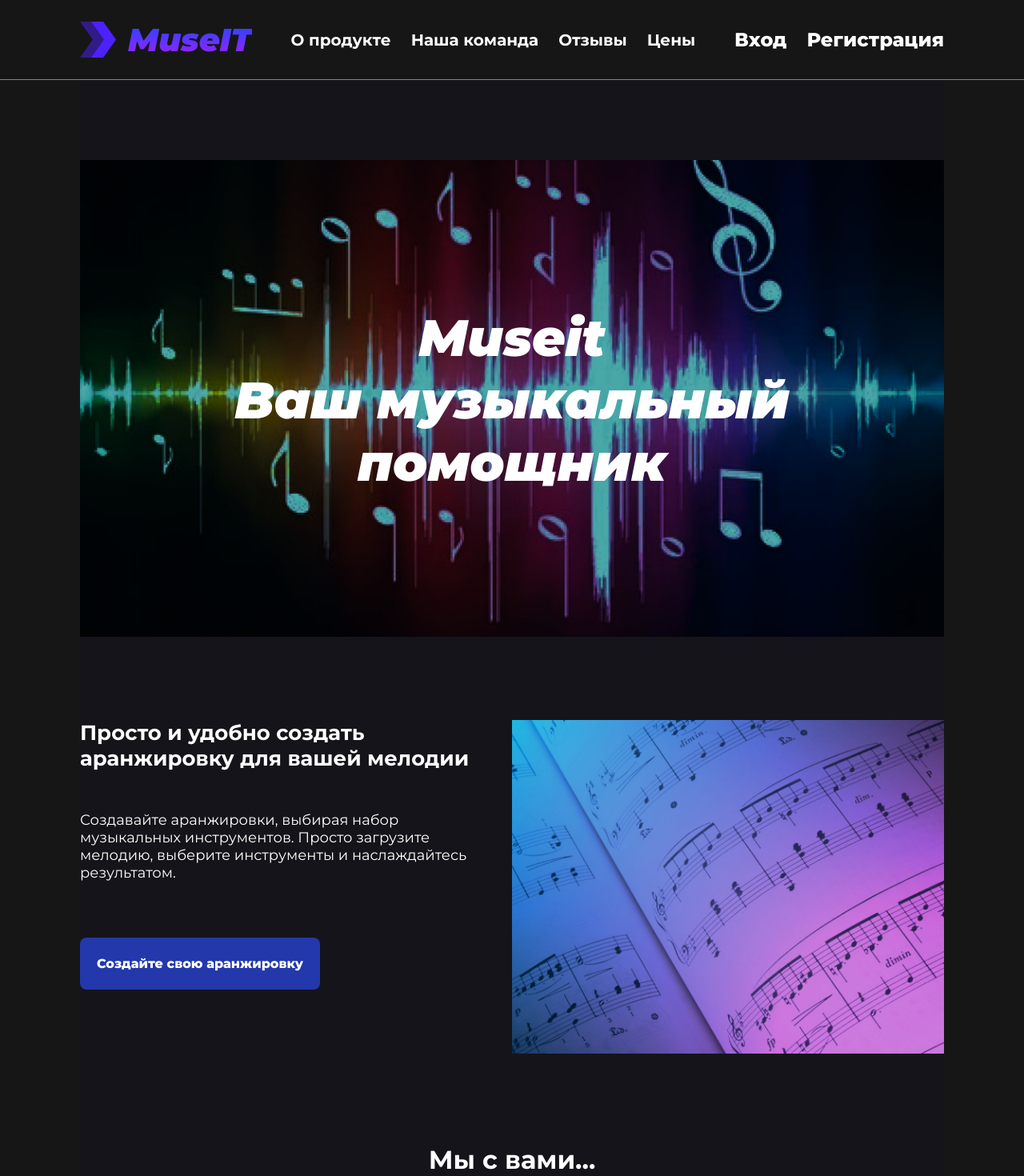
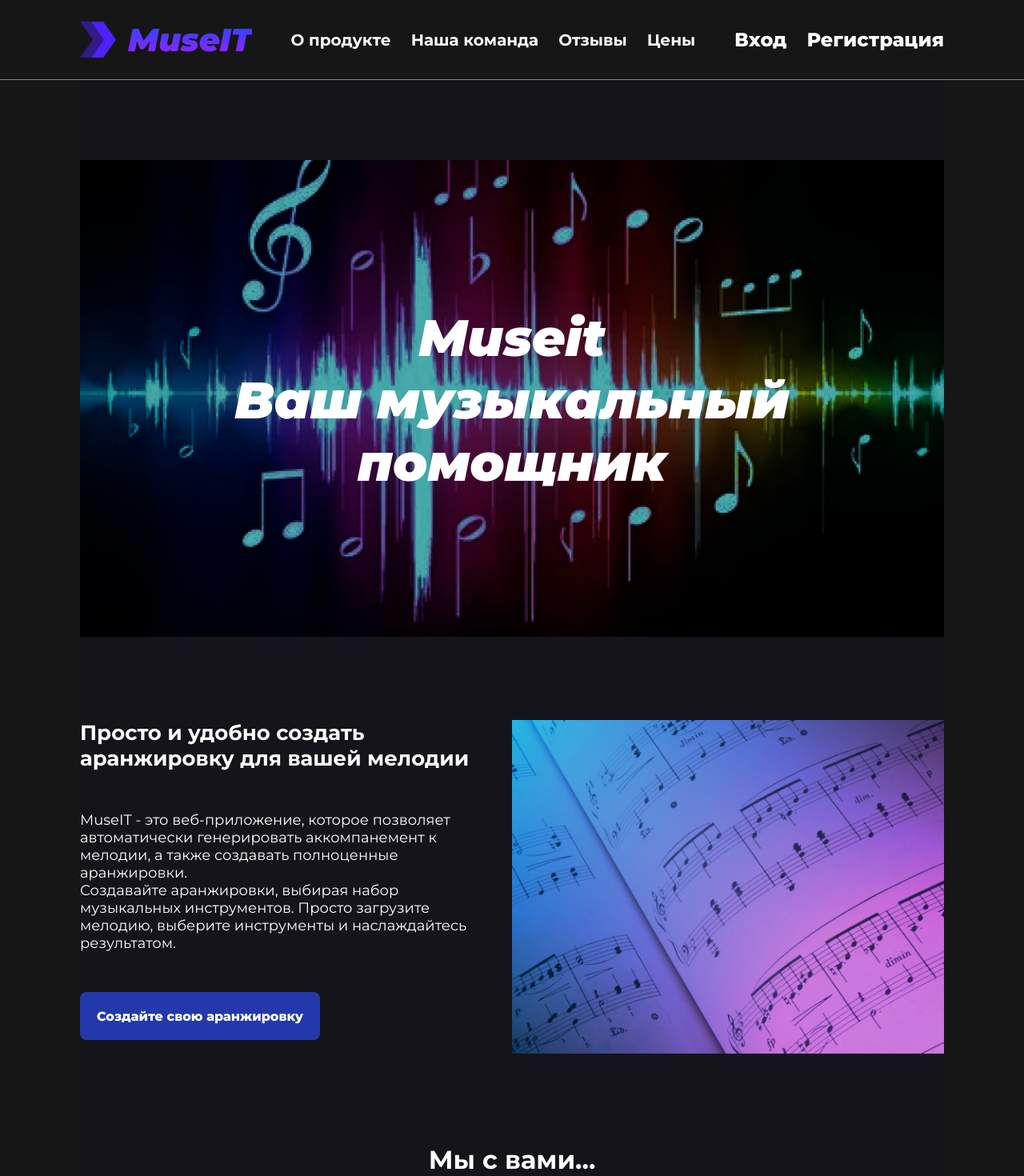
Before and after one commit to rinya1608/museit, a React (Create React App) app in the folder frontend/: page / in a window 1280 px wide. Shown: the top 1470 px of the page at 80% size. Built offline with nearby package versions, Linux system fonts and the light colour scheme.

Commit message:
MUS-61 MUS-62 fix ui

```diff
--- a/frontend/src/pages/about/About.jsx
+++ b/frontend/src/pages/about/About.jsx
@@ -25,7 +25,9 @@ const About = () => {
                         Просто и удобно  создать аранжировку  для вашей мелодии
                     </h1>
                     <span className={classes.about_make_left_text}>
-                        Создавайте аранжировки,  выбирая набор музыкальных инструментов. Просто загрузите мелодию, выберите инструменты и наслаждайтесь результатом.
+                        MuseIT - это веб-приложение, которое позволяет автоматически генерировать аккомпанемент к мелодии, а также создавать полноценные аранжировки.
+<br/>Создавайте аранжировки,  выбирая набор музыкальных инструментов. Просто загрузите мелодию, выберите инструменты и наслаждайтесь результатом.
+
 
                     </span>
                     <button className={classes.about_make_left_button}>
--- a/frontend/src/pages/about/About.module.css
+++ b/frontend/src/pages/about/About.module.css
@@ -5,7 +5,7 @@
 .about_top{
     width: 100%;
     height: 600px;
-    background: url("../../img/preview.jpg") no-repeat;
+    background: url("../../img/preview.png") no-repeat;
     background-size: 100%;
     margin-top: 100px;
     display: flex;
@@ -46,9 +46,9 @@
 }
 
 .about_make_left_button{
-    margin-top: 70px;
+    margin-top: 50px;
     width: 300px;
-    height: 65px;
+    height: 150px;
     border-radius: 8px;
     font-size: 16px;
     font-weight: 800;
```
Also changed, not shown: frontend/src/img/preview.jpg (deleted), frontend/src/img/preview.png (added).
